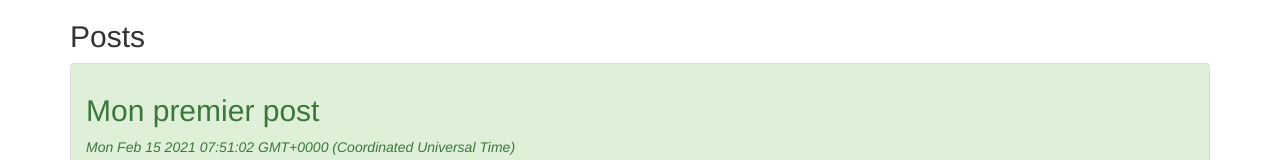
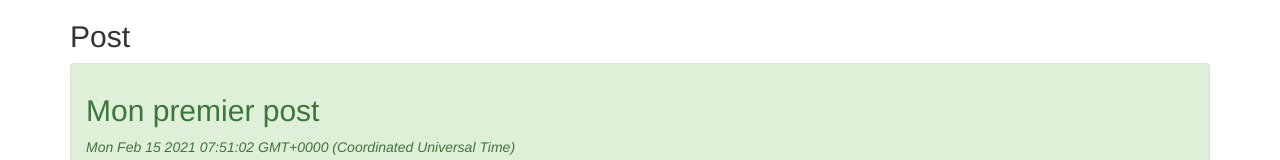
Before and after one commit to Franck-Fuller/blog, an Angular app: page / in a window 1280 px wide. Shown: the top 160 px of the page. Built offline with nearby package versions, Linux system fonts and the light colour scheme.

Commit message:
Juste a commit

```diff
--- a/src/app/app.component.html
+++ b/src/app/app.component.html
@@ -1,7 +1,7 @@
 <div class="container">
   <div class="row">
     <div class="col-xs-12">
-      <h2> Posts</h2>
+      <h2> Post</h2>
         <app-post-list-component [postList]='posts'>
         </app-post-list-component>
     </div>
```
